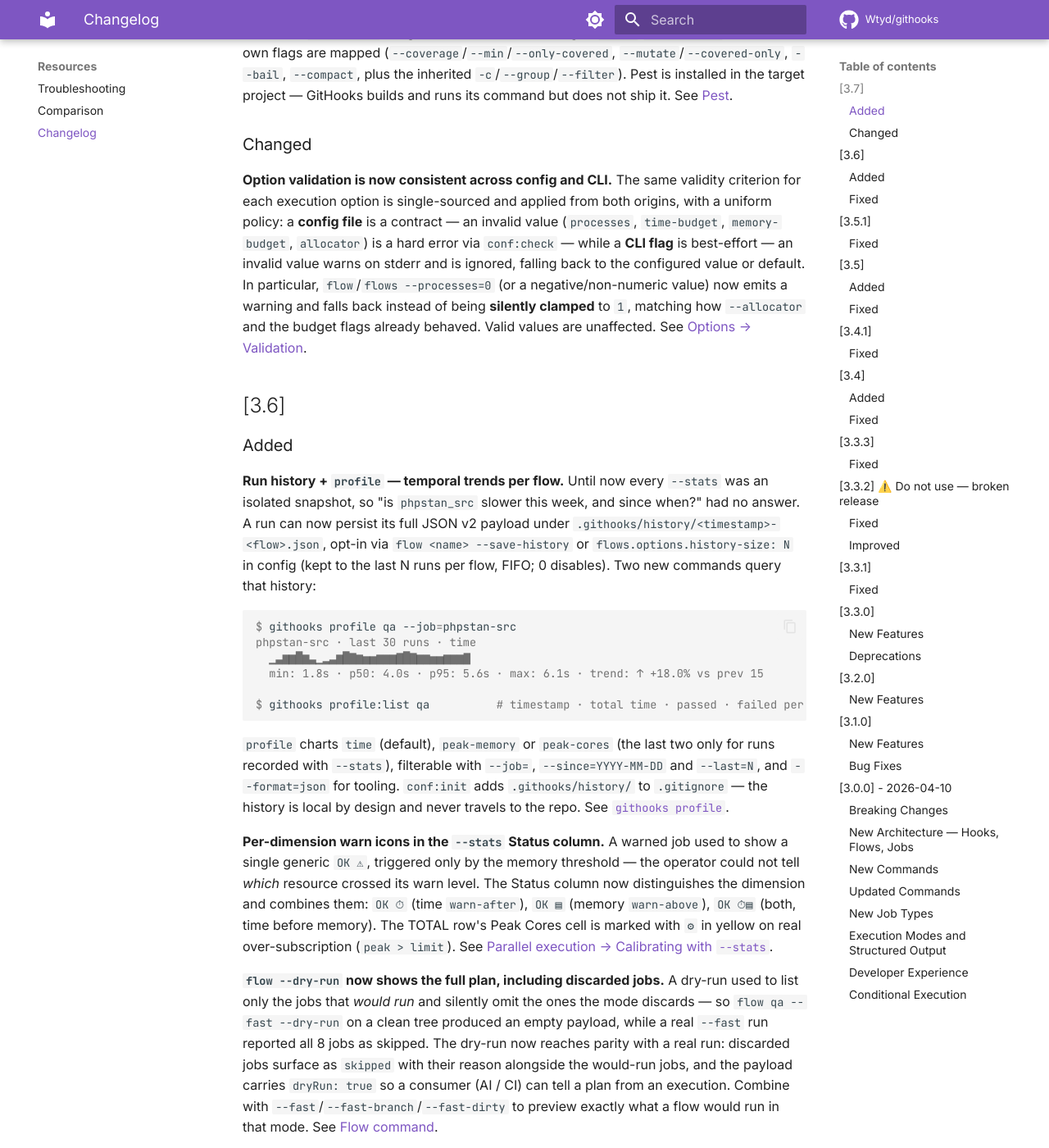
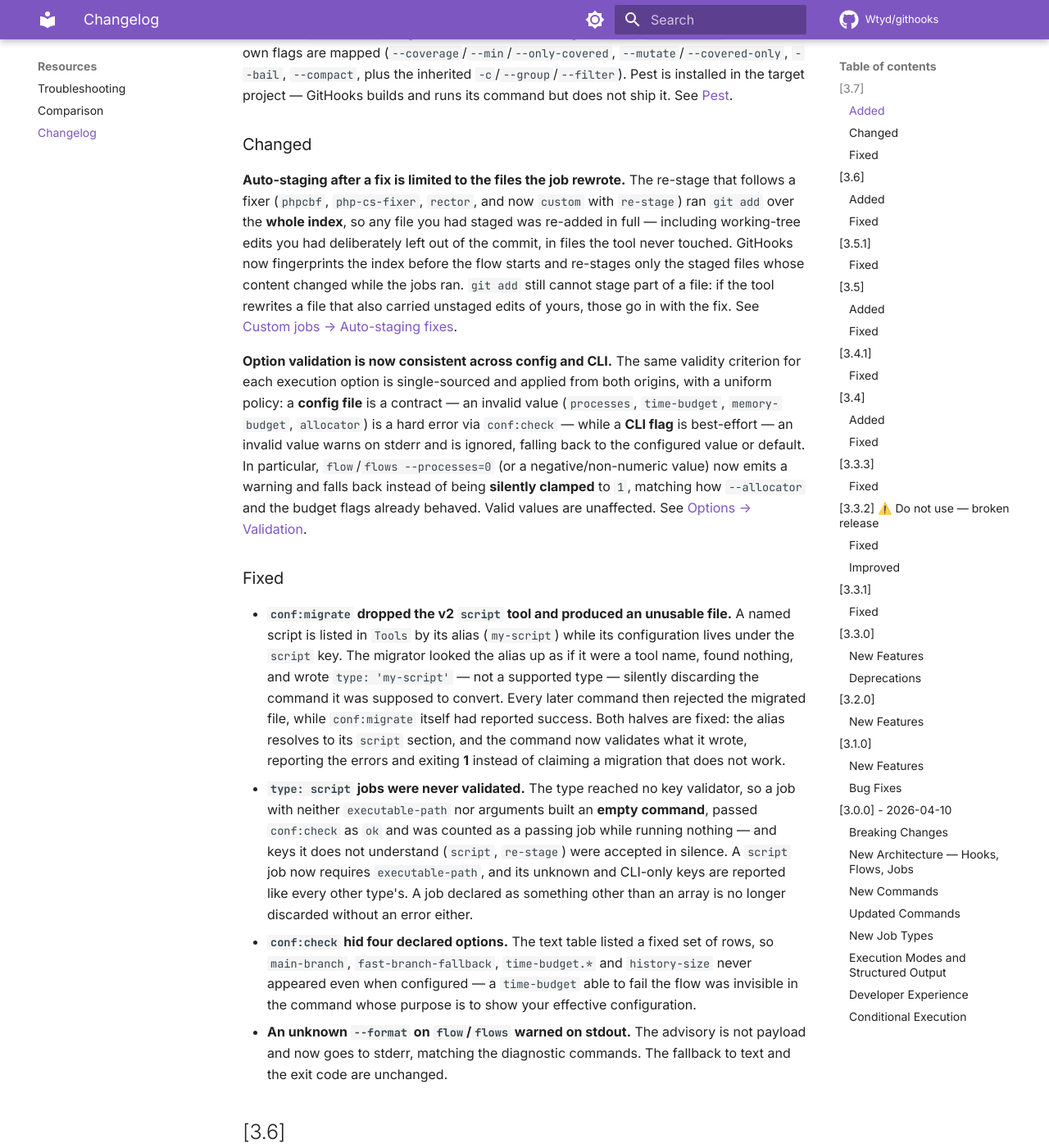
Before and after one commit to Wtyd/githooks, an MkDocs documentation site: the page built from docs/changelog.md, in a window 1280 px wide and 1400 px high, scrolled down 1171 px. Shown: the whole window at 82% size. Built offline with MkDocs 1.6.1 and Material for MkDocs 9.7.7, drawn with Linux system fonts in a browser that asks for light colours; comment, search, counter and statistics services are not loaded.

Commit message:
docs(3.7): document the re-stage scope and the Fixed section
Adds the [3.7] Fixed entries for the four pre-existing defects
(conf:migrate dropping the v2 script tool, script jobs reaching no
validator, conf:check hiding declared options, and the unknown-format
warning on stdout) and describes the narrowed re-stage scope under
Added, including the limit `git add` imposes on partially staged files.

Also adds the missing Pest entry to the tools nav.

Co-Authored-By: Claude Opus 5 <noreply@anthropic.com>

```diff
--- a/docs/changelog.md
+++ b/docs/changelog.md
@@ -22,7 +22,16 @@ $ githooks system:info --format=json
 
 ### Changed
 
+**Auto-staging after a fix is limited to the files the job rewrote.** The re-stage that follows a fixer (`phpcbf`, `php-cs-fixer`, `rector`, and now `custom` with `re-stage`) ran `git add` over the **whole index**, so any file you had staged was re-added in full — including working-tree edits you had deliberately left out of the commit, in files the tool never touched. GitHooks now fingerprints the index before the flow starts and re-stages only the staged files whose content changed while the jobs ran. `git add` still cannot stage part of a file: if the tool rewrites a file that also carried unstaged edits of yours, those go in with the fix. See [Custom jobs → Auto-staging fixes](tools/custom.md#auto-staging-fixes-re-stage).
+
 **Option validation is now consistent across config and CLI.** The same validity criterion for each execution option is single-sourced and applied from both origins, with a uniform policy: a **config file** is a contract — an invalid value (`processes`, `time-budget`, `memory-budget`, `allocator`) is a hard error via `conf:check` — while a **CLI flag** is best-effort — an invalid value warns on stderr and is ignored, falling back to the configured value or default. In particular, `flow`/`flows --processes=0` (or a negative/non-numeric value) now emits a warning and falls back instead of being **silently clamped** to `1`, matching how `--allocator` and the budget flags already behaved. Valid values are unaffected. See [Options → Validation](configuration/options.md#validation-of-invalid-values).
+
+### Fixed
+
+- **`conf:migrate` dropped the v2 `script` tool and produced an unusable file.** A named script is listed in `Tools` by its alias (`my-script`) while its configuration lives under the `script` key. The migrator looked the alias up as if it were a tool name, found nothing, and wrote `type: 'my-script'` — not a supported type — silently discarding the command it was supposed to convert. Every later command then rejected the migrated file, while `conf:migrate` itself had reported success. Both halves are fixed: the alias resolves to its `script` section, and the command now validates what it wrote, reporting the errors and exiting **1** instead of claiming a migration that does not work.
+- **`type: script` jobs were never validated.** The type reached no key validator, so a job with neither `executable-path` nor arguments built an **empty command**, passed `conf:check` as `ok` and was counted as a passing job while running nothing — and keys it does not understand (`script`, `re-stage`) were accepted in silence. A `script` job now requires `executable-path`, and its unknown and CLI-only keys are reported like every other type's. A job declared as something other than an array is no longer discarded without an error either.
+- **`conf:check` hid four declared options.** The text table listed a fixed set of rows, so `main-branch`, `fast-branch-fallback`, `time-budget.*` and `history-size` never appeared even when configured — a `time-budget` able to fail the flow was invisible in the command whose purpose is to show your effective configuration.
+- **An unknown `--format` on `flow`/`flows` warned on stdout.** The advisory is not payload and now goes to stderr, matching the diagnostic commands. The fallback to text and the exit code are unchanged.
 
 ## [3.6]
 
--- a/mkdocs.yml
+++ b/mkdocs.yml
@@ -119,6 +119,7 @@ nav:
     - PHP Mess Detector: tools/phpmd.md
     - PHPUnit: tools/phpunit.md
     - Paratest: tools/paratest.md
+    - Pest: tools/pest.md
     - Psalm: tools/psalm.md
     - Parallel Lint: tools/parallel-lint.md
     - PHP Copy Paste Detector: tools/phpcpd.md
```
